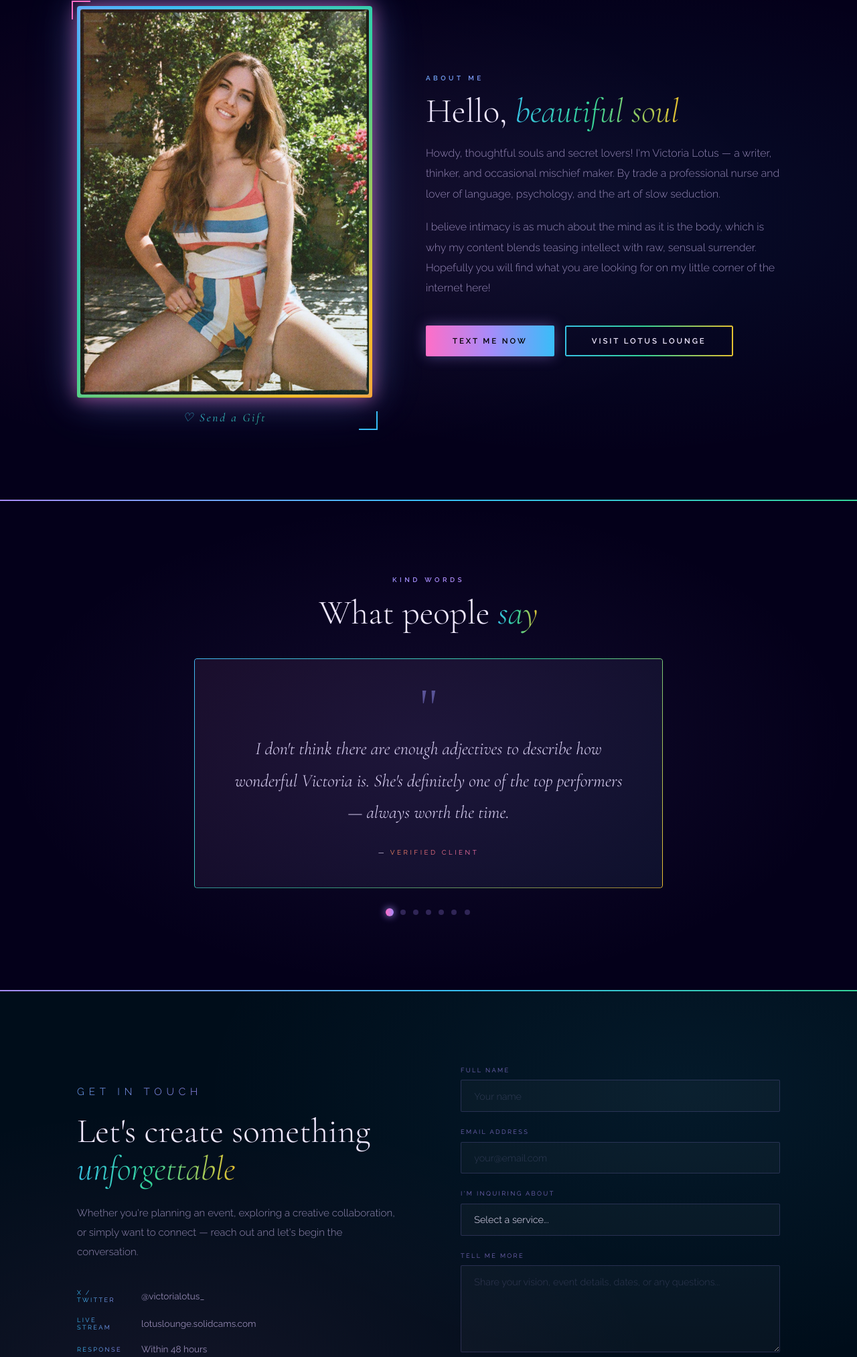
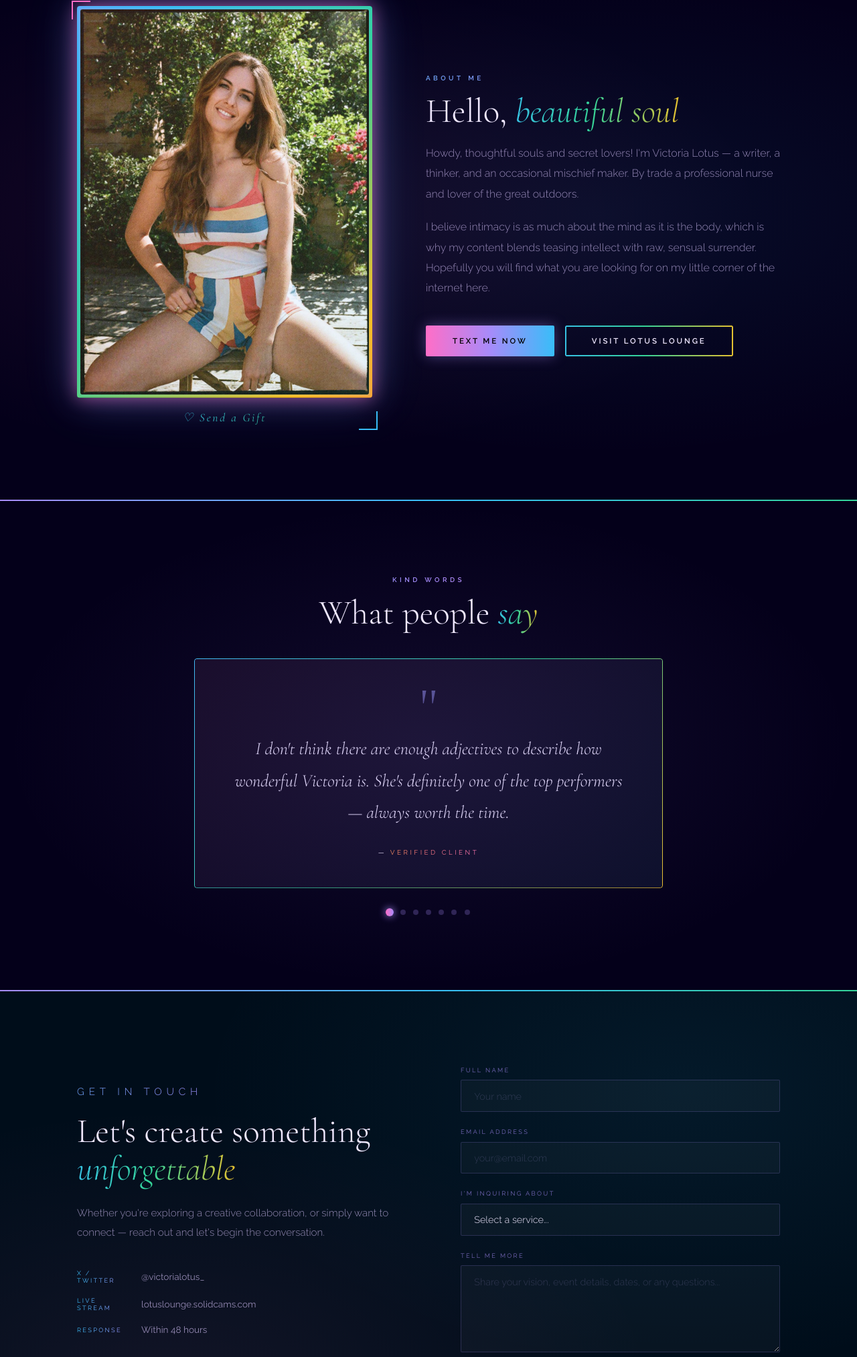
Before and after one commit to victorialotus/victorialotus.github.io, a plain HTML site: page index.html in a window 1280 px wide. Shown: the part 1030-3056 px from the top of the page at 67% size. Drawn offline with nearby package versions, Linux system fonts and the light colour scheme.

Commit message:
Add files via upload

```diff
--- a/index.html
+++ b/index.html
@@ -3,7 +3,7 @@
 <head>
   <meta charset="UTF-8" />
   <meta name="viewport" content="width=device-width, initial-scale=1.0"/>
-  <title>Victoria Lotus</title>
+  <title>Welcome to My Official Page!</title>
   <link rel="preconnect" href="https://fonts.googleapis.com"/>
   <link rel="preconnect" href="https://fonts.gstatic.com" crossorigin/>
   <link href="https://fonts.googleapis.com/css2?family=Cormorant+Garamond:ital,wght@0,300;0,400;1,300;1,400&family=Cinzel:wght@400;600&family=Raleway:wght@300;400;500;600&display=swap" rel="stylesheet"/>
@@ -1005,8 +1005,8 @@
       <div class="about-text reveal">
         <p class="section-eyebrow">About Me</p>
         <h2 class="section-title">Hello, <em>beautiful soul</em></h2>
-        <p class="about-blurb">Howdy, thoughtful souls and secret lovers! I'm Victoria Lotus — a writer, thinker, and occasional mischief maker. By trade a professional nurse and lover of language, psychology, and the art of slow seduction.</p>
-        <p class="about-blurb">I believe intimacy is as much about the mind as it is the body, which is why my content blends teasing intellect with raw, sensual surrender. Hopefully you will find what you are looking for on my little corner of the internet here!</p>
+        <p class="about-blurb">Howdy, thoughtful souls and secret lovers! I'm Victoria Lotus — a writer, a thinker, and an occasional mischief maker. By trade a professional nurse and lover of the great outdoors.</p>
+        <p class="about-blurb">I believe intimacy is as much about the mind as it is the body, which is why my content blends teasing intellect with raw, sensual surrender. Hopefully you will find what you are looking for on my little corner of the internet here.</p>
         <div class="about-cta">
           <a href="https://sextpanther.com/victorialotus" target="_blank" rel="noopener" class="btn-primary">Text Me Now</a>
           <a href="https://lotuslounge.solidcams.com" target="_blank" rel="noopener" class="btn-ghost">Visit Lotus Lounge</a>
@@ -1045,7 +1045,7 @@
       <div class="contact-info reveal">
         <p class="section-eyebrow">Get in Touch</p>
         <h2 class="section-title">Let's create something <em>unforgettable</em></h2>
-        <p>Whether you're planning an event, exploring a creative collaboration, or simply want to connect — reach out and let's begin the conversation.</p>
+        <p>Whether you're exploring a creative collaboration, or simply want to connect — reach out and let's begin the conversation.</p>
         <div class="contact-details">
           <div class="contact-detail">
             <span class="contact-detail-label">X / Twitter</span>
@@ -1103,7 +1103,7 @@
     <div class="newsletter-inner">
       <p class="section-eyebrow" style="text-align:center;">Stay Connected</p>
       <h2>The Lotus Letter</h2>
-      <p>Aerial arts inspiration, behind-the-scenes glimpses, upcoming event announcements, and the occasional musing on movement, spirituality, and the sky. No noise — just beauty.</p>
+      <p>Behind-the-scenes glimpses, upcoming event announcements, and the occasional musing on life. No noise — just beauty.</p>
       <form class="newsletter-form" id="newsletterForm" onsubmit="handleNewsletter(event)">
         <input type="email" id="newsletterEmail" placeholder="Your email address" required/>
         <button type="submit" id="newsletterBtn">Subscribe</button>
```
